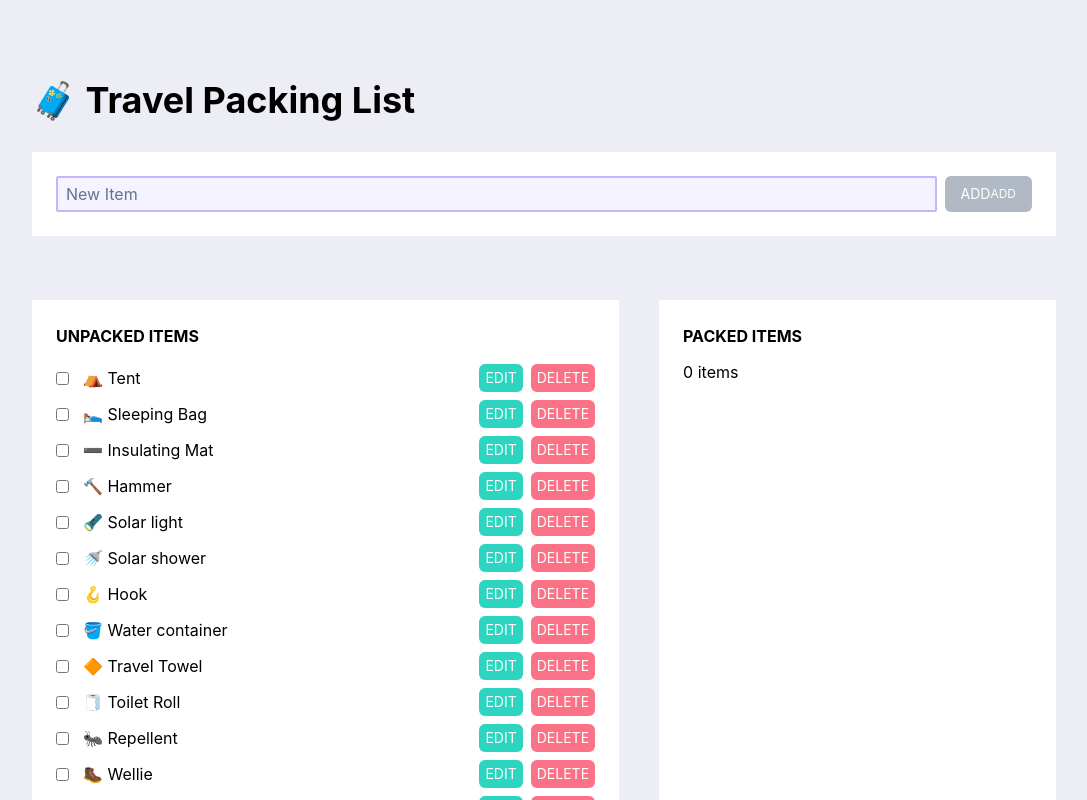
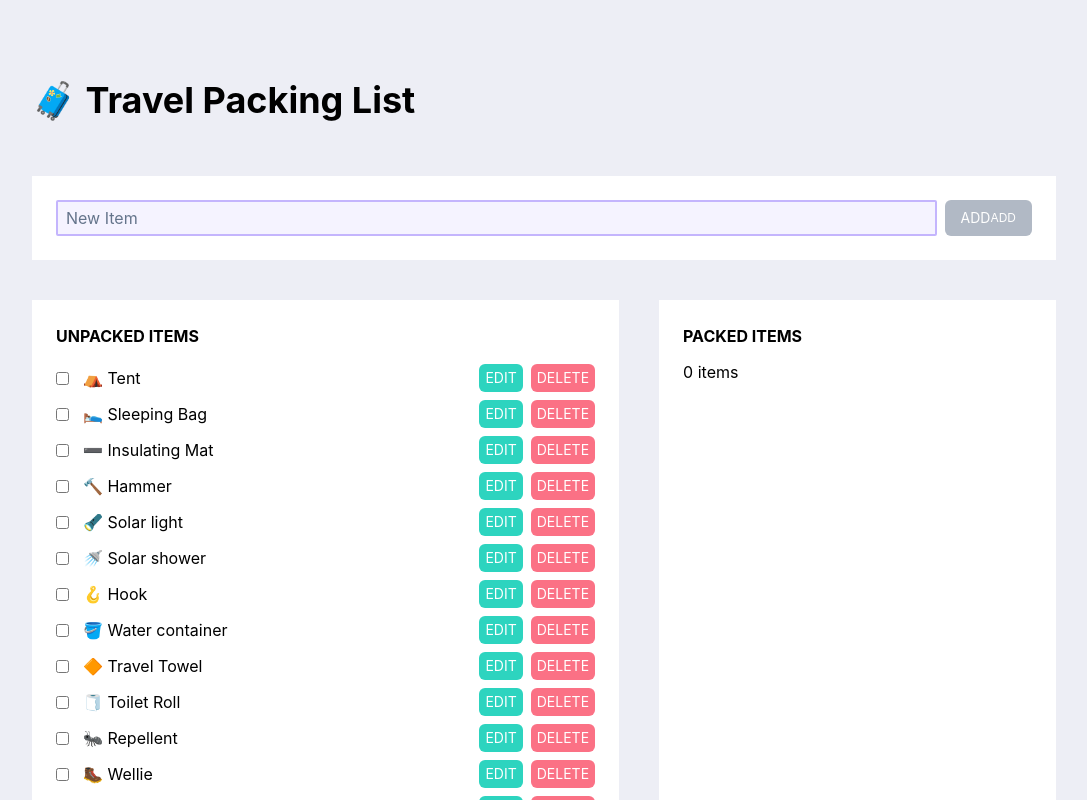
Before and after one commit to paulafffl/travel_packing_checklist, a React (Create React App) app: page / in a window 1280 px wide. Shown: the top 800 px of the page, without its empty margins (96-1183 px from the left). Built offline with nearby package versions, Linux system fonts and the light colour scheme.

Commit message:
Adjust margins

```diff
--- a/src/index.css
+++ b/src/index.css
@@ -20,7 +20,7 @@ code {
 }
 
 h1 {
-  @apply text-4xl font-bold;
+  @apply pb-4 text-4xl font-bold;
 }
 
 h2 {
@@ -43,7 +43,7 @@ button[type='submit'] {
 }
 
 section {
-  @apply mx-auto my-8 bg-white p-6;
+  @apply mx-auto mt-10 bg-white p-6;
 }
 
 .main-margin {
```
